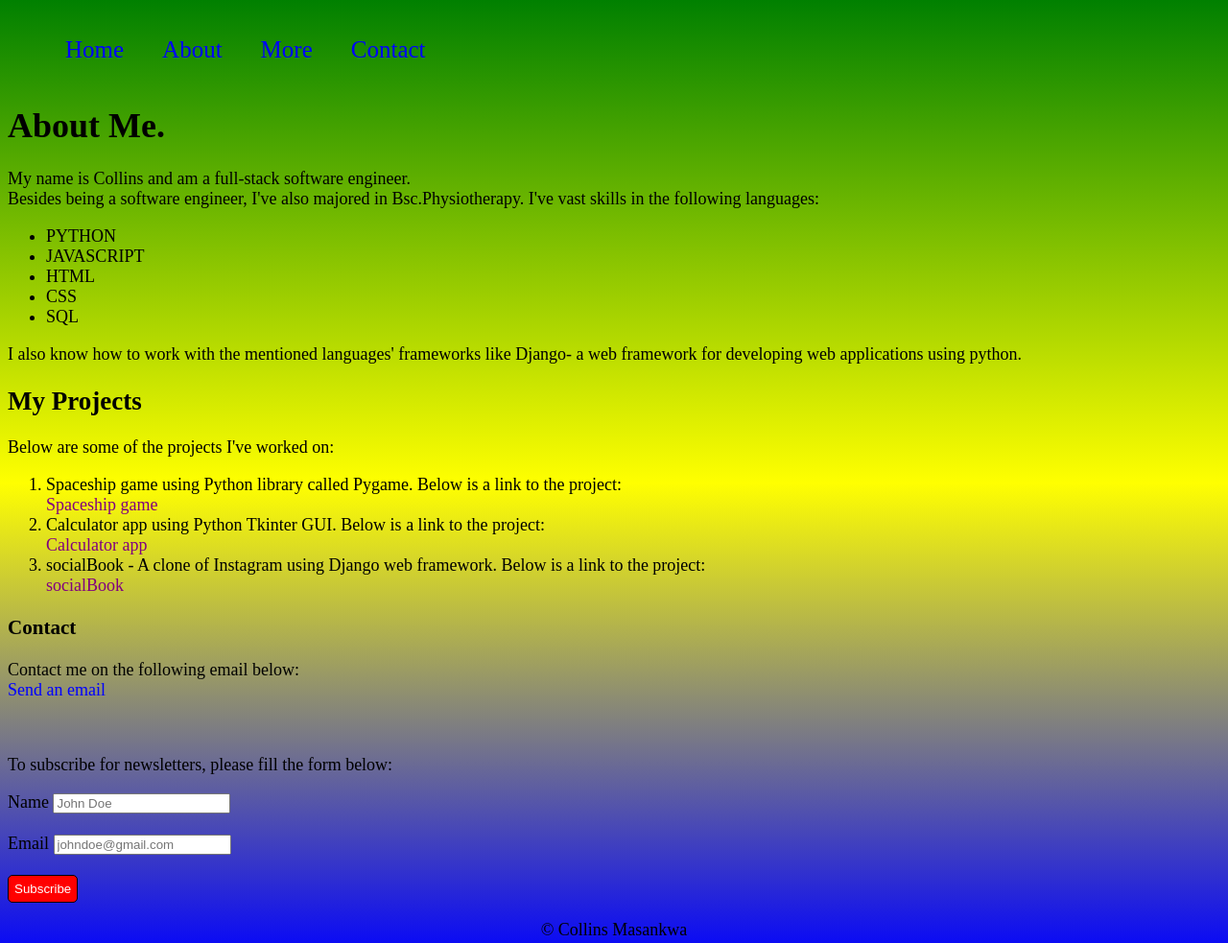
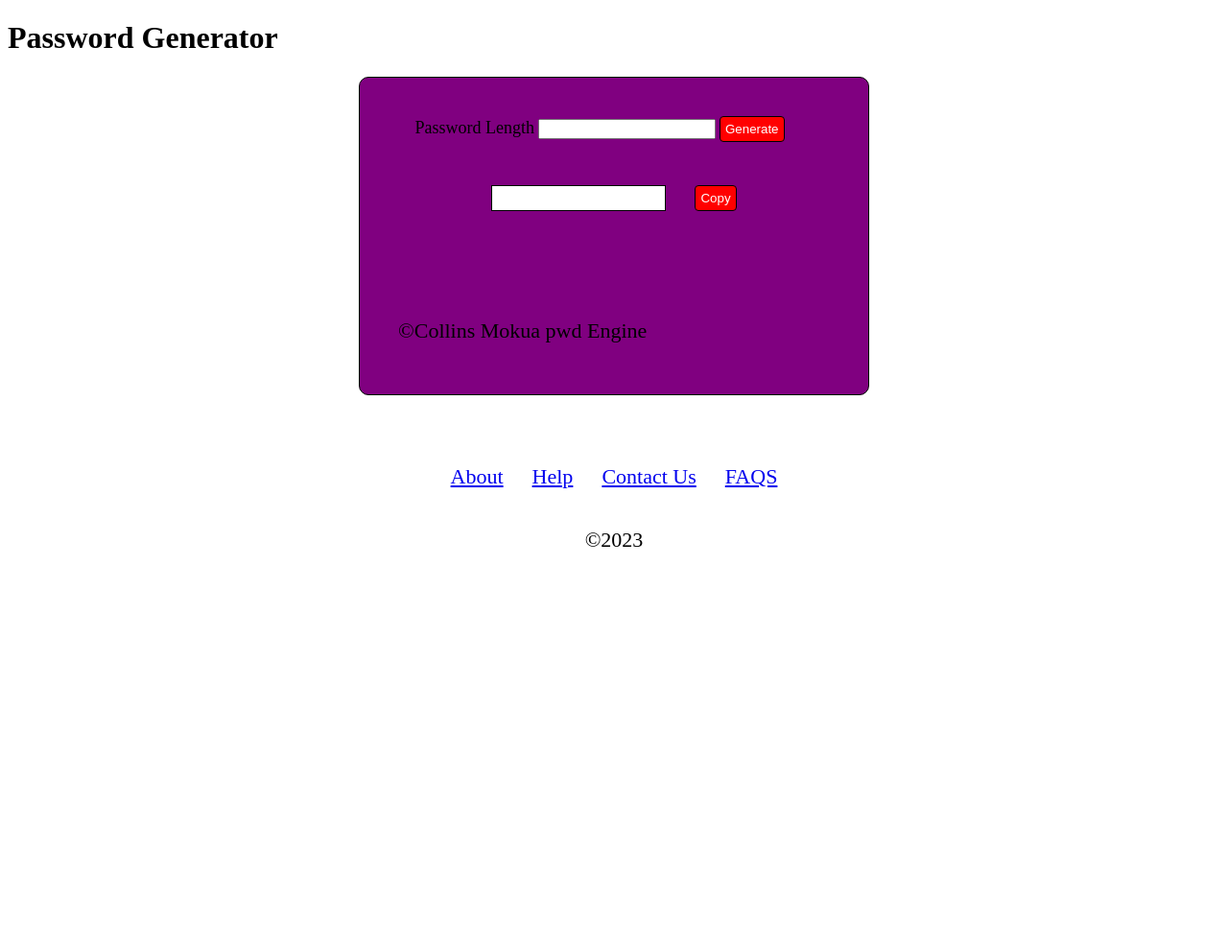
Before and after one commit to Collinsmasankwa/collinsmasankwa.github.io, a plain HTML site: page index.html in a window 1280 px wide. Shown: the whole page at 96% size. After the commit the page ends 800 px from the top, so only its background shows below. Drawn offline with Linux system fonts and the light colour scheme.

Commit message:
Add files via upload

```diff
--- a/index.html
+++ b/index.html
@@ -3,75 +3,53 @@
     <head>
         <meta charset="UTF-8">
         <meta name="viewport" content="width=device-width, initial-scale=1.0">
-        <meta name="author" content="Collins Masankwa">
-        <meta name="description" content="CSS, HTML, JS">
-        <link rel="stylesheet" href="styles01.css">
-        <link rel="icon" href="collins.jpg" type="image/x-icon">
-        <title>Collins Web portfolio</title>
+        <meta name="author" content="Collins Mokua">
+        <meta name="description" content="HTML, CSS, JAVASCRIPT">
+        <link rel="stylesheet" href="styles.css" type="text/css">
+        <title>Password Generator</title>
     </head>
     <body>
         <header>
-            <div class="clearfix">
-                <div class="nav">
-                    <nav>
-                        <ul>
-                            <li><a href="#">Home</a></li>
-                            <li><a href="#">About</a></li>
-                            <li><a href="#">More</a></li>
-                            <li><a href="#">Contact</a></li>
-                        </ul>
-                    </nav>
+            <h1>Password Generator</h1>
+        </header>
+        <main>
+            <div class="div">
+                <div class="flex-container">
+                    <div>
+                        <label for="length" style="font-size: 18px;">Password Length</label>
+                        <input type="number" id="length" name="length">
+                        <input type="submit" value="Generate" onclick="generate()" class="btn"><br>
+                    </div><br><br>
+                </div><br><br>
+                <div class="flex-container">
+                    <span style="width: 180px;height: 25px; border: 1px solid black;
+                        background-color: white; overflow: hidden;" id="show"></span>
+                    <button type="button" onclick="copy()" class="btn">Copy</button>
+                </div><br><br><br><br><br>
+                <div>
+                    <p style="font-size: 22px;">&copy;Collins Mokua pwd Engine</p>
                 </div>
             </div>
-        </header>
-        <main>
-            <h1>About Me.</h1>
-            <p>My name is Collins and am a full-stack software engineer.<br>
-                Besides being a software engineer, I've also majored in Bsc.Physiotherapy.
-                I've vast skills in the following languages:<br>
-            </p>
-            <ul>
-                <li>PYTHON</li>
-                <li>JAVASCRIPT</li>
-                <li>HTML</li>
-                <li>CSS</li>
-                <li>SQL</li>
-            </ul>
-            <p>I also know how to work with the mentioned languages' frameworks like Django- a web framework
-             for developing web applications using python.<br>
-            </p>
-            <div>
-                <h2>My Projects</h2>
-                <p>Below are some of the projects I've worked on:<br></p>
-                <ol>
-                    <li>Spaceship game using Python library called Pygame.
-                    Below is a link to the project: &nbsp; <br><a href="">Spaceship game</a></li>
-                    <li>Calculator app using Python Tkinter GUI.
-                    Below is a link to the project: &nbsp; <br><a href="">Calculator app</a></li>
-                    <li>socialBook - A clone of Instagram using Django web framework.
-                    Below is a link to the project: &nbsp; <br><a href="">socialBook</a></li>
-                </ol>
-            </div>
-            <div>
-                <h3>Contact</h3>
-                <p>Contact me on the following email below:<br>
-                <a href="mailto: collinsmasankwa@gmail.com">Send an email</a></p>
-                <br>
-                <p>To subscribe for newsletters, please fill the form below:</p>
-                <form>
-                    <label for="name">Name</label>
-                    <input id="name" name="name" type="text" placeholder="John Doe"><br><br>
-                    <label for="email">Email</label>
-                    <input id="email" name="email" type="email" placeholder="johndoe@gmail.com"><br><br>
-                    <button type="button" class="btn">Subscribe</button>
-                </form>
-            </div>
-        </main>
+        </main><br><br><br><br>
         <footer>
-            <div style="display: flex; justify-content: center;">
-                <p>&copy; Collins Masankwa</p>
-            </div>
-
+                <div class="flex-container" style="font-size: 22px;">
+                    <div>
+                        <a href="#">About</a>
+                    </div>
+                    <div>
+                        <a href="#">Help</a>
+                    </div>
+                    <div>
+                        <a href="#">Contact Us</a>
+                    </div>
+                    <div>
+                        <a href="#">FAQS</a>
+                    </div>
+                </div><br>
+                <div class="flex-container" style="font-size: 22px;">
+                    <p>&copy;2023</p>
+                </div>
         </footer>
+        <script src="script.js"></script>
     </body>
 </html>
--- /dev/null
+++ b/script.js
@@ -0,0 +1,28 @@
+const passwordCharacters = [
+    'a', 'b','c','d','e','f',
+    'g','h','i','j','k','l','m','n','o','p','q','r','s','t','u','v','w','x','y','z',
+    'A','B','C','D','E','F','G','H','I','J','K','L','M','N','O','P','Q','R','S','T','U','V','W','X','Y','Z',
+     '!','@','#','$','%','^','&','*','(',')',
+     '1','2','3','4','5','6','7','8','9','0'
+];
+for (let i = passwordCharacters.length - 1; i > 0; i--){
+    let j = Math.floor(Math.random() * (i + 1));
+    let k = passwordCharacters[i];
+    passwordCharacters[i] = passwordCharacters[j];
+    passwordCharacters[j] = k;
+}
+function generate()  {
+  let text = document.getElementById('length');
+  document.getElementById('show').innerHTML = passwordCharacters.slice(0, text.value).join('');
+}
+
+function copy()  {
+  let text = document.getElementById('show').innerText;
+  let elem = document.createElement('textarea');
+  document.body.appendChild(elem);
+  elem.value = text;
+  elem.select();
+  document.execCommand('copy');
+  document.body.removeChild(elem);
+  alert('password copied');
+}
--- /dev/null
+++ b/styles.css
@@ -0,0 +1,26 @@
+.flex-container     {
+    display: flex;
+    flex-direction: row;
+    gap: 30px;
+    justify-content: center;
+}
+.div    {
+    border: 1px solid black;
+    padding: 40px;
+    margin: auto;
+    border-radius: 10px;
+    width: 450px;
+    height: 250px;
+    background-color: purple;
+}
+.btn    {
+    background-color: red;
+    color: white;
+    padding: 5px;
+    border: 1px solid black;
+    border-radius: 4px;
+
+}
+.btn:active {
+    transform: translateY(4px);
+}
```
